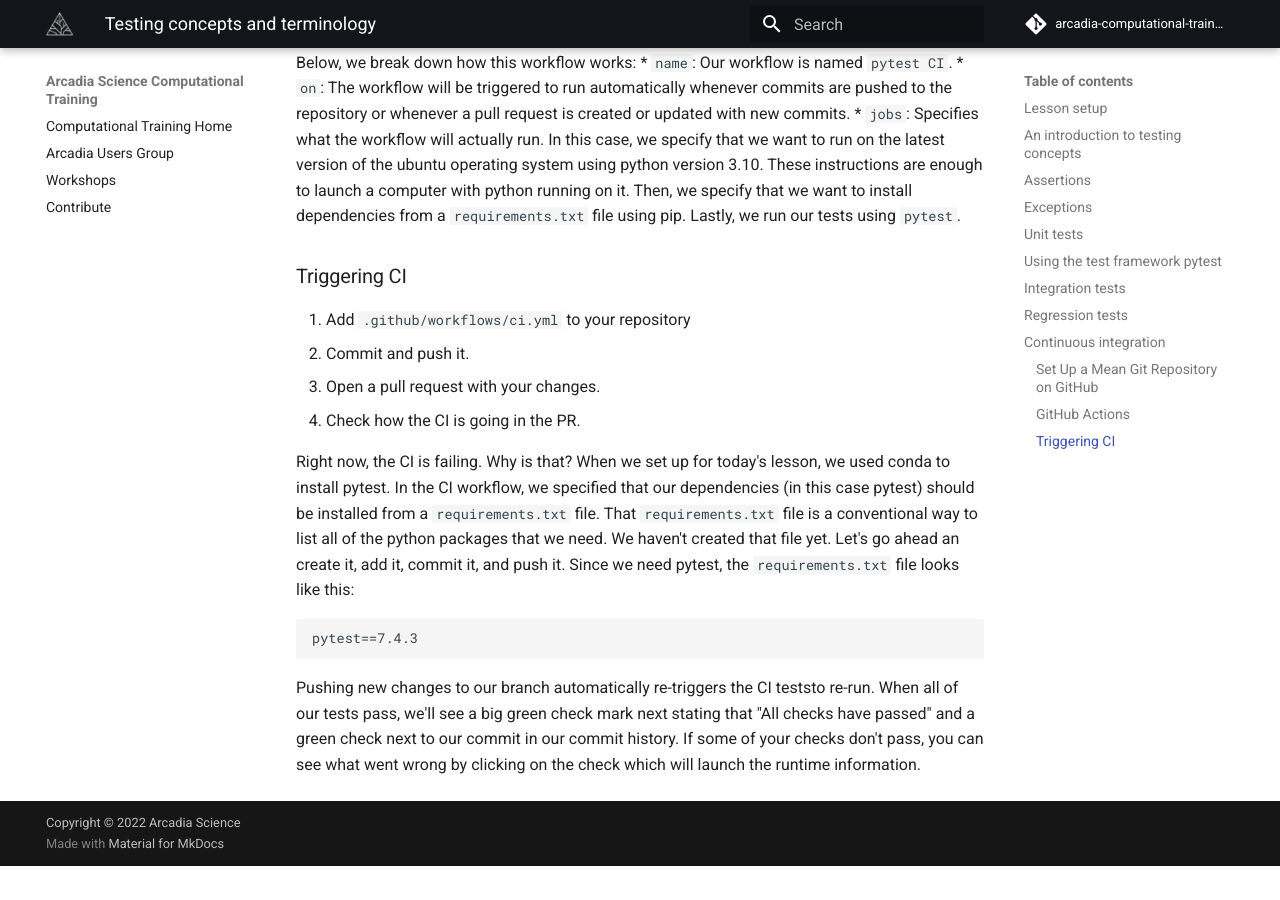
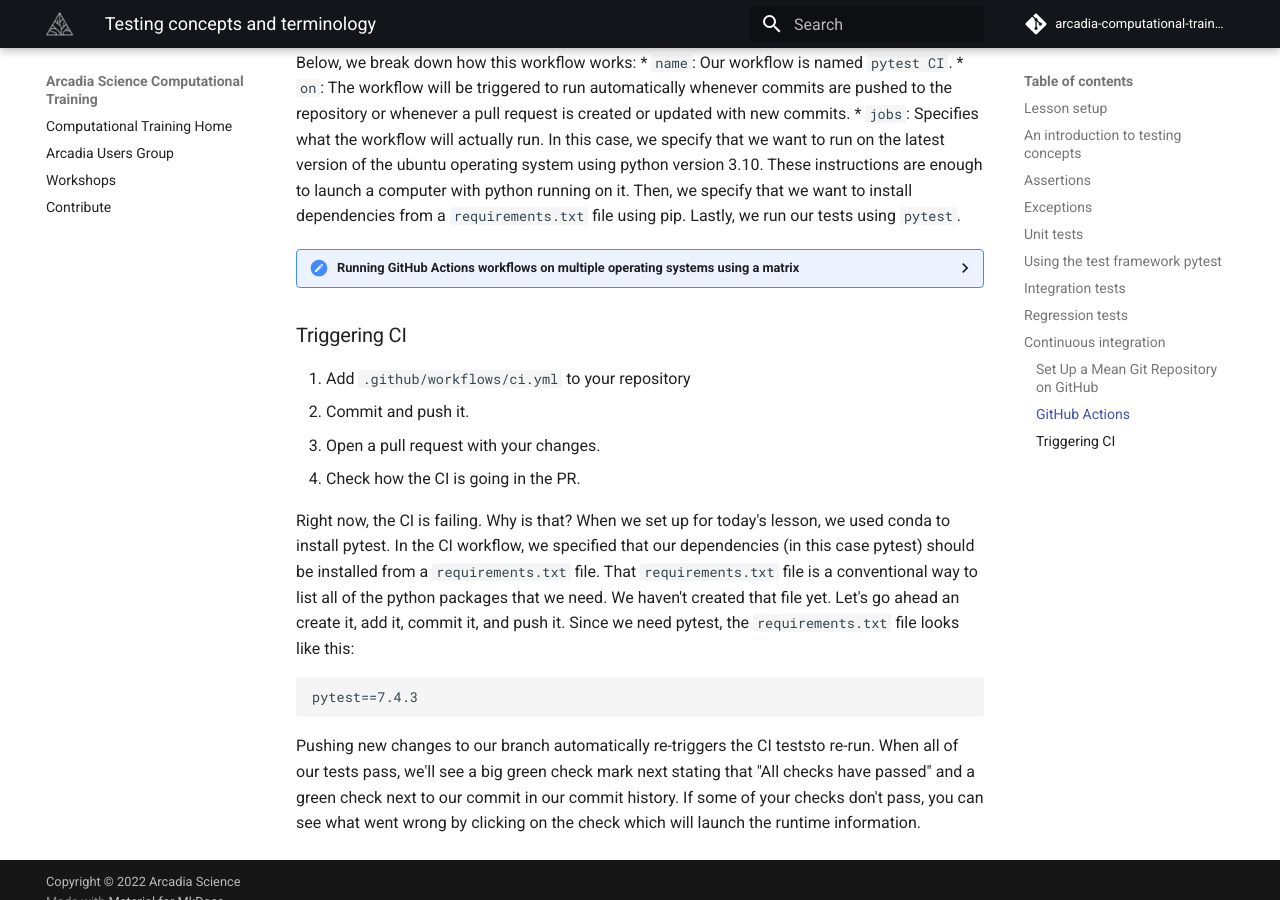
Before and after one commit to Arcadia-Science/arcadia-computational-training, an MkDocs documentation site: the page built from docs/arcadia-users-group/20231104-testing-concepts/lesson.md, in a window 1280 px wide and 900 px high, scrolled down 12464 px. Built offline with MkDocs 1.6.1 and Material for MkDocs 9.7.7, drawn with Linux system fonts in a browser that asks for light colours; comment, search, counter and statistics services are not loaded; before the commit the page ends 13330 px from its top, so only the background shows below that.

Commit message:
make matrix a drop down inset

````diff
--- a/docs/arcadia-users-group/20231104-testing-concepts/lesson.md
+++ b/docs/arcadia-users-group/20231104-testing-concepts/lesson.md
@@ -562,6 +562,41 @@ Below, we break down how this workflow works:
 * `on`: The workflow will be triggered to run automatically whenever commits are pushed to the repository or whenever a pull request is created or updated with new commits.
 * `jobs`: Specifies what the workflow will actually run. In this case, we specify that we want to run on the latest version of the ubuntu operating system using python version 3.10. These instructions are enough to launch a computer with python running on it. Then, we specify that we want to install dependencies from a `requirements.txt` file using pip. Lastly, we run our tests using `pytest`.
 
+<details>
+<summary> Running GitHub Actions workflows on multiple operating systems using a matrix</summary>
+
+Often times, developers want to check that their tests will pass not just with an ubuntu operating system and one version of Python, but with many operating systems and many versions of Python.
+This can be done using a matrix, which we demonstrate below.
+We specify lists of operating systems and python versions that we want to run our CI with, and then use a matrix call to run them all.
+
+```
+name: pytest CI
+
+on: [push, pull_request]
+
+jobs:
+  build:
+    runs-on: ${{ matrix.os }}
+    strategy:
+      matrix:
+        os: [ubuntu-latest, macos-latest, windows-latest]
+        python-version: [3.7, 3.8, 3.9, '3.10', '3.11']
+    steps:
+    - uses: actions/checkout@v2
+    - name: Set up Python ${{ matrix.python-version }}
+      uses: actions/setup-python@v2
+      with:
+        python-version: ${{ matrix.python-version }}
+    - name: Install dependencies
+      run: |
+        python -m pip install --upgrade pip
+        pip install -r requirements.txt
+    - name: Run tests
+      run: pytest
+```
+
+</details>
+
 ### Triggering CI
 
 1. Add `.github/workflows/ci.yml` to your repository
````
